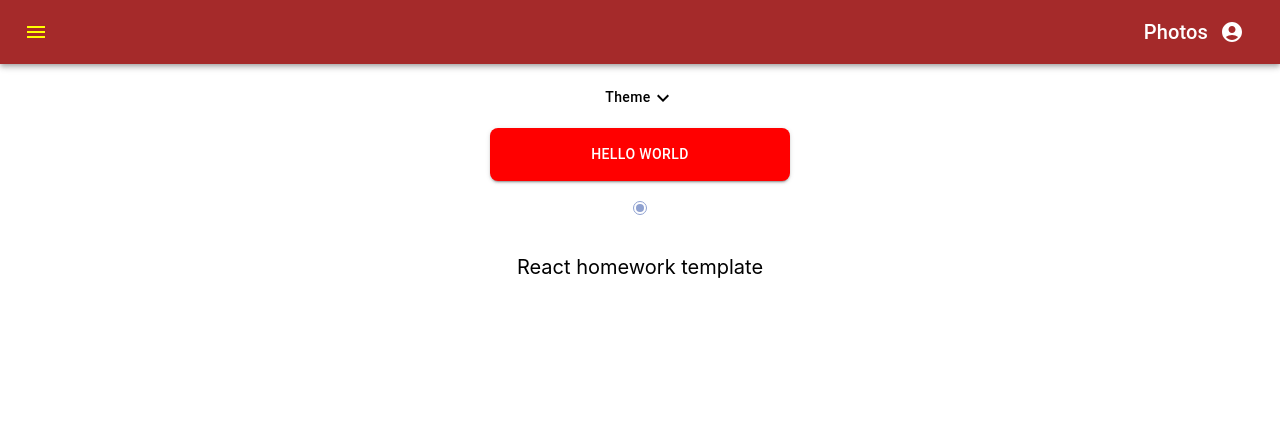
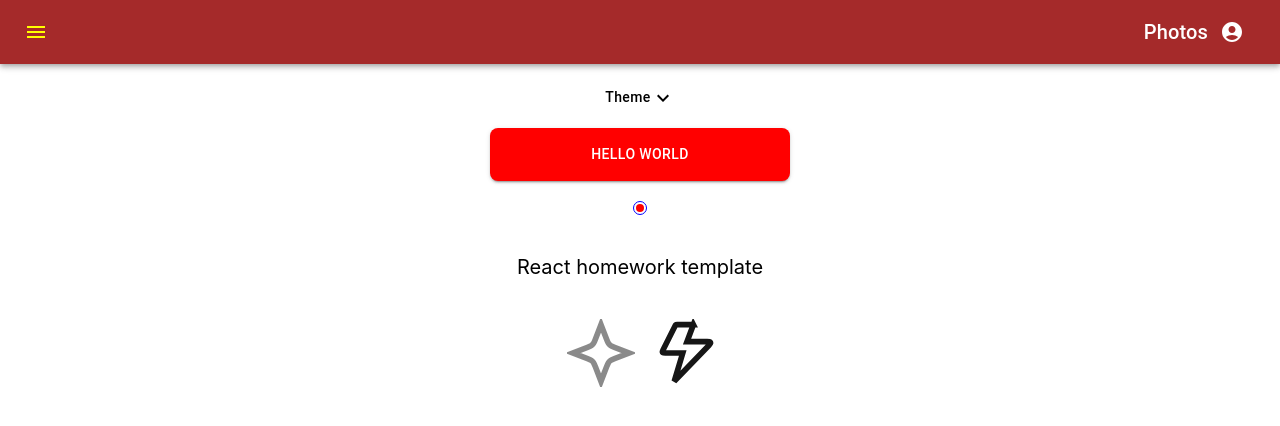
Before and after one commit to RomarioNik/mui-test, a React (Create React App) app: page / in a window 1280 px wide. Shown: the top 426 px of the page. Built offline with nearby package versions, Linux system fonts and the light colour scheme.

Commit message:
radio grops

```diff
--- a/src/components/App.jsx
+++ b/src/components/App.jsx
@@ -5,6 +5,7 @@ import css from './App.module.css';
 import MenuAppBar from './AppBar/AppBar';
 import SelectTheme from './SelectTheme/SelectTheme';
 import { ReactComponent as RadioChecked } from '../img/radio-button.svg';
+import RadioGroup from './RadioGroup/RadioGroup';
 // import MenuPopupState from './PopupState/PopupSate';
 // import RadioTheme from './RadioTheme/RadioTheme';
 
@@ -23,6 +24,7 @@ export const App = () => {
         <Slider defaultValue={30} className={css.slider} /> */}
         {/* <MenuPopupState /> */}
         <p>React homework template</p>
+        <RadioGroup />
       </div>
     </StyledEngineProvider>
   );
--- a/src/components/App.module.css
+++ b/src/components/App.module.css
@@ -27,6 +27,6 @@
 }
 
 .radio {
-  --radio-inside: #8fa1d0;
-  --radio-outside: #8fa1d0;
+  --radio-inside: red;
+  --radio-outside: blue;
 }
--- /dev/null
+++ b/src/components/RadioGroup/RadioGroup.jsx
@@ -0,0 +1,49 @@
+import React, { useState } from 'react';
+import css from './RadioGroup.module.css';
+import sprite from '../../img/sprite-icon.svg';
+
+const RadioGroup = () => {
+  const [topping, setTopping] = useState('star');
+
+  console.log(topping);
+
+  const onOptionChange = e => {
+    setTopping(e.target.value);
+  };
+
+  return (
+    <div className={css.radio}>
+      <label htmlFor="regular">
+        <input
+          className={css.input}
+          type="radio"
+          name="topping"
+          value="star"
+          id="regular"
+          checked={topping === 'star'}
+          onChange={onOptionChange}
+        />
+        <svg width="68" height="68" className={`${css.icon}`}>
+          <use xlinkHref={`${sprite}#star`} />
+        </svg>
+      </label>
+
+      <label htmlFor="medium">
+        <input
+          className={css.input}
+          type="radio"
+          name="topping"
+          value="lightning"
+          id="medium"
+          checked={topping === 'lightning'}
+          onChange={onOptionChange}
+        />
+        <svg width="68" height="68" className={css.icon}>
+          <use xlinkHref={`${sprite}#lightning`} />
+        </svg>
+      </label>
+    </div>
+  );
+};
+
+export default RadioGroup;
--- /dev/null
+++ b/src/components/RadioGroup/RadioGroup.module.css
@@ -0,0 +1,17 @@
+.radio {
+  display: flex;
+  gap: 10px;
+}
+
+.input {
+  appearance: none;
+}
+
+.input:checked + svg {
+  stroke: rgba(22, 22, 22, 0.5);
+}
+
+.icon {
+  fill: transparent;
+  stroke: #161616;
+}
```
Also changed, not shown: src/img/sprite-icon.svg (added).
